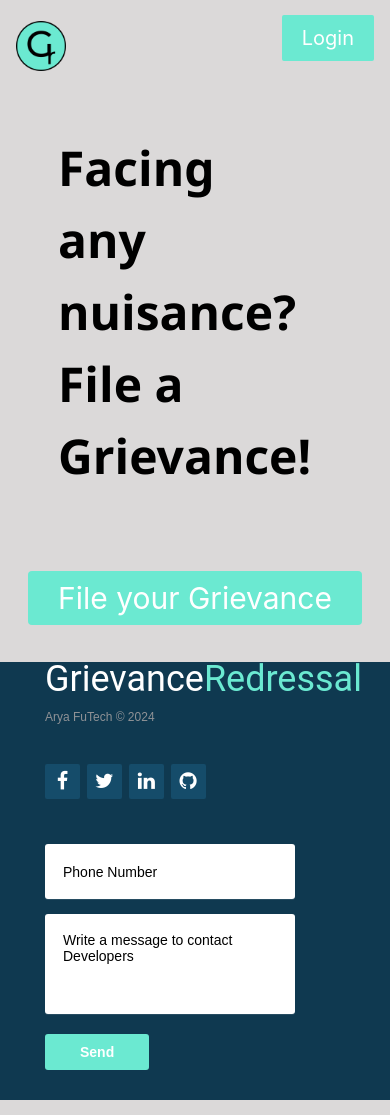
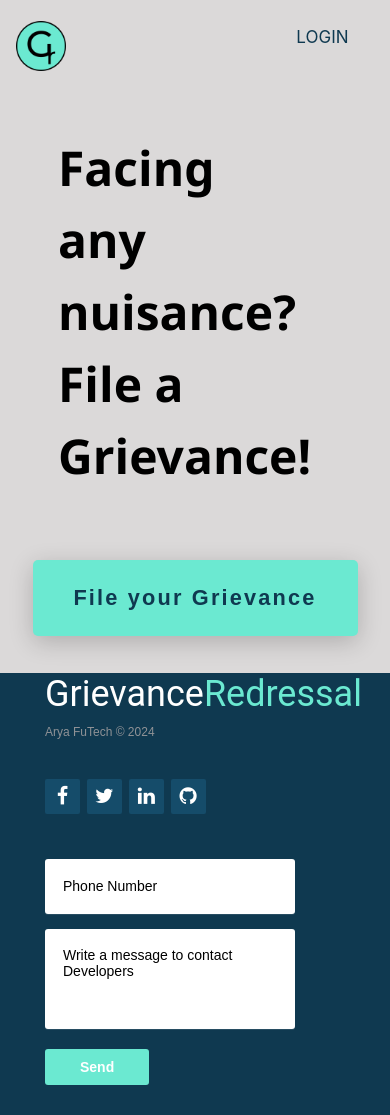
Before and after one commit to Ishank-Coder/Raise_Your_Voice, a Flask app: page / in a window 390 px wide. Run offline with Flask 3, Linux system fonts and the light colour scheme; some libraries are stand-ins or nearby versions.

Commit message:
home complete--ishank

```diff
--- a/static/css/home.css
+++ b/static/css/home.css
@@ -155,7 +155,7 @@ html::-webkit-scrollbar-thumb:active {
     justify-content: space-around;
 }
 .login-btn{
-    background-color: #6BE9D1;
+    /* background-color: #6BE9D1;
     padding: 8px 20px;
     align-items: top;
     margin: 7px 0;
@@ -163,8 +163,54 @@ html::-webkit-scrollbar-thumb:active {
     border: none;
     border-radius: 2px;
     color: white;
-    font-size: 20px;
-}
+    font-size: 20px; */
+    font-size: 17px;
+  background: transparent;
+  border: none;
+  padding: 1em 1.5em;
+  color: #0f3950;
+  text-transform: uppercase;
+  position: relative;
+  transition: .5s ease;
+}
+.login-btn::before {
+    content: '';
+    position: absolute;
+    left: 0;
+    bottom: 0;
+    height: 2px;
+    width: 0;
+    background-color: #0f3950;
+    transition: .5s ease;
+  }
+
+  .login-btn:hover {
+    color: #1e1e2b;
+    transition-delay: .5s;
+  }
+
+  .login-btn:hover::before {
+    width: 100%;
+  }
+
+  .login-btn::after {
+    content: '';
+    position: absolute;
+    left: 0;
+    bottom: 0;
+    height: 0;
+    width: 100%;
+    background-color: #0f3950;
+    transition: .4s ease;
+    z-index: -1;
+  }
+
+  .login-btn:hover::after {
+    height: 100%;
+    transition-delay: 0.4s;
+    color: aliceblue;
+  }
+
 
 .fyg-btn{
     background-color: #6BE9D1;
@@ -549,7 +595,7 @@ html::-webkit-scrollbar-thumb:active {
       margin: 0 0 10px;
   }
 
-  .footer-distributed h3 span{
+  .footer-distributed h3 .footspan{
       color:  #6BE9D1;
   }
 
@@ -660,7 +706,7 @@ html::-webkit-scrollbar-thumb:active {
       margin-bottom: 20px;
   }
 
-  .footer-distributed form button{
+  .footer-distributed form .footbut{
       border-radius: 3px;
       background-color:  #33383b;
       color: #ffffff;
@@ -687,7 +733,7 @@ html::-webkit-scrollbar-thumb:active {
           width: 250px;
       }
 
-      .footer-distributed form button{
+      .footer-distributed form .footbut{
           padding: 10px 35px;
       }
 
@@ -718,7 +764,7 @@ html::-webkit-scrollbar-thumb:active {
           display: block;
       }
 
-      .footer-distributed form button{
+      .footer-distributed form .footbut{
           float: none;
       }
   }
@@ -841,7 +887,7 @@ html::-webkit-scrollbar-thumb:active {
     /* margin-bottom: 75px; */
     height: 0vh;
 }
-.login-btn{
+/* .login-btn{
     background-color: #6BE9D1;
     padding: 8px 20px;
     align-items: top;
@@ -851,9 +897,9 @@ html::-webkit-scrollbar-thumb:active {
     border-radius: 2px;
     color: white;
     font-size: 20px;
-}
-
-.fyg-btn{
+} */
+
+/* .fyg-btn{
     background-color: #6BE9D1;
     padding: 12px 30px;
     border: none;
@@ -867,7 +913,7 @@ html::-webkit-scrollbar-thumb:active {
     border-radius: 4px;
     font-size: 30px;
     bottom: 30px;
-}
+} */
 .Dropdown{
     height: auto;
     width: 200px;
@@ -890,10 +936,143 @@ html::-webkit-scrollbar-thumb:active {
     color: white;
 
 }
-.fyg-btn:hover .Dropdown
+/* .fyg-btn:hover .Dropdown
 {
     display: block;
-}
+} */
+
+.fyg-btn {
+    position: relative;
+    display: flex;
+    justify-content: center;
+    align-items: center;
+    border-radius: 5px;
+    background: #6BE9D1;
+    font-family: "Montserrat", sans-serif;
+    box-shadow: 0px 6px 24px 0px rgba(0, 0, 0, 0.2);
+    overflow: hidden;
+    border: none;
+    margin: 7px 0;
+    height: 20%;
+    bottom:30px;
+   }
+
+   .fyg-btn:after {
+    content: " ";
+    width: 0%;
+    height: 100%;
+    background: #0f3950;
+    position: absolute;
+    transition: all 0.4s ease-in-out;
+    right: 0;
+   }
+
+   .fyg-btn:hover::after {
+    right: auto;
+    left: 0;
+    width: 100%;
+   }
+
+   .fyg-btn .filespan {
+    text-align: center;
+    text-decoration: none;
+    width: 400px;
+    padding: 11px 10px;
+    color: #0f3950;
+    font-size: 1.025em;
+    font-weight: 600;
+    letter-spacing: 0.1em;
+    z-index: 20;
+    transition: all 0.3s ease-in-out;
+   }
+
+   .fyg-btn:hover .filespan {
+    color: #6BE9D1;
+    animation: scaleUp 0.3s ease-in-out;
+   }
+
+   @keyframes scaleUp {
+    0% {
+     transform: scale(1);
+    }
+
+    50% {
+     transform: scale(0.95);
+    }
+
+    100% {
+     transform: scale(1);
+    }
+   }
+
+@media(max-width:768px) {
+
+    .fyg-btn {
+        position: relative;
+        display: flex;
+        justify-content: center;
+        align-items: center;
+        border-radius: 5px;
+        background: #6BE9D1;
+        font-family: "Montserrat", sans-serif;
+        box-shadow: 0px 6px 24px 0px rgba(0, 0, 0, 0.2);
+        overflow: hidden;
+        border: none;
+        margin: 7px 0;
+        height: 20%;
+        bottom:30px;
+       }
+
+       .fyg-btn:after {
+        content: " ";
+        width: 0%;
+        height: 100%;
+        background: #0f3950;
+        position: absolute;
+        transition: all 0.4s ease-in-out;
+        right: 0;
+       }
+
+       .fyg-btn:hover::after {
+        right: auto;
+        left: 0;
+        width: 100%;
+       }
+
+       .fyg-btn .filespan {
+        text-align: center;
+        text-decoration: none;
+        width: 265px;
+        padding: 11px 10px;
+        color: #0f3950;
+        font-size: 0.725em;
+        font-weight: 600;
+        letter-spacing: 0.1em;
+        z-index: 20;
+        transition: all 0.3s ease-in-out;
+       }
+
+       .fyg-btn:hover .filespan {
+        color: #6BE9D1;
+        animation: scaleUp 0.3s ease-in-out;
+       }
+
+       @keyframes scaleUp {
+        0% {
+         transform: scale(1);
+        }
+
+        50% {
+         transform: scale(0.95);
+        }
+
+        100% {
+         transform: scale(1);
+        }
+       }
+
+}
+
 
 
         /* .container{
@@ -1234,10 +1413,10 @@ html::-webkit-scrollbar-thumb:active {
   .footer-distributed h3{
       color:  #ffffff;
       font: normal 36px 'Roboto', cursive;
-      margin: 0 0 10px;
-  }
-
-  .footer-distributed h3 span{
+      margin: 15px 0 10px;
+  }
+
+  .footer-distributed h3 .footspan{
       color:  #6BE9D1;
   }
 
@@ -1348,7 +1527,7 @@ html::-webkit-scrollbar-thumb:active {
       margin-bottom: 20px;
   }
 
-  .footer-distributed form button{
+  .footer-distributed form .footbut{
       border-radius: 3px;
       background-color: #6BE9D1;
       color: #ffffff;
@@ -1375,7 +1554,7 @@ html::-webkit-scrollbar-thumb:active {
           width: 250px;
       }
 
-      .footer-distributed form button{
+      .footer-distributed form .footbut{
           padding: 10px 35px;
       }
 
@@ -1406,7 +1585,7 @@ html::-webkit-scrollbar-thumb:active {
           display: block;
       }
 
-      .footer-distributed form button{
+      .footer-distributed form .footbut{
           float: none;
       }
   }
--- a/templates/home.html
+++ b/templates/home.html
@@ -23,7 +23,7 @@
                 <li> <a href="#about">About</a></li>
                 <li> <a href="#services">Services</a></li>
                 <li> <a href="#contact">Contact Us</a></li> -->
-                <button class="login-btn" onclick="showPopup()">Login</button>
+                <button class="login-btn" onclick="showPopup()"><span class="loginspan">Login</span></button>
             </ul>
 
             <!-- <div class="rightnav"> -->
@@ -57,7 +57,7 @@
         <section class="fyg">
             <div class="jj">
             <a href="requestRegister.html"><button type="button" class="fyg-btn">
-                    File your Grievance
+                    <span class="filespan">File your Grievance</span>
                     <!-- <ul class="Dropdown">
                         <li><a href="#" class="miet">MIET</a></li>
                         <li><a href="#" class="miet">ABES</a></li>
@@ -129,7 +129,7 @@
 
 			<div class="footer-left">
 
-				<h3>Grievance<span>Redressal</span></h3>
+				<h3>Grievance<span class="footspan">Redressal</span></h3>
 
 				<p class="footer-links">
 					<!-- <a href="#">Home</a>
@@ -166,7 +166,7 @@
 
 					<input type="text" name="phoneno" placeholder="Phone Number">
 					<textarea name="message" placeholder="Write a message to contact Developers"></textarea>
-					<button>Send</button>
+					<button class="footbut">Send</button>
 
 				</form>
 
```
